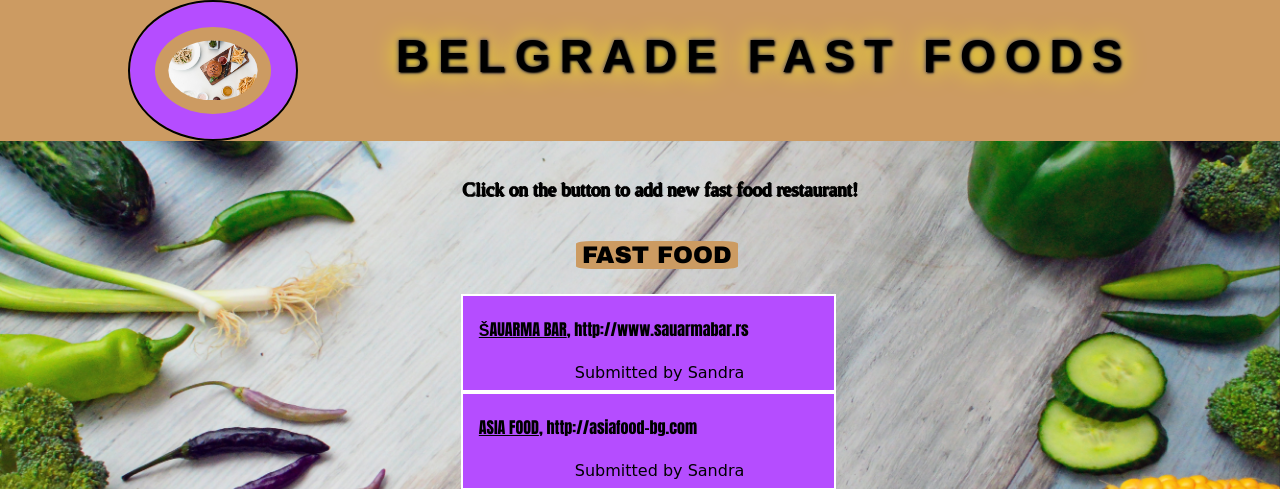
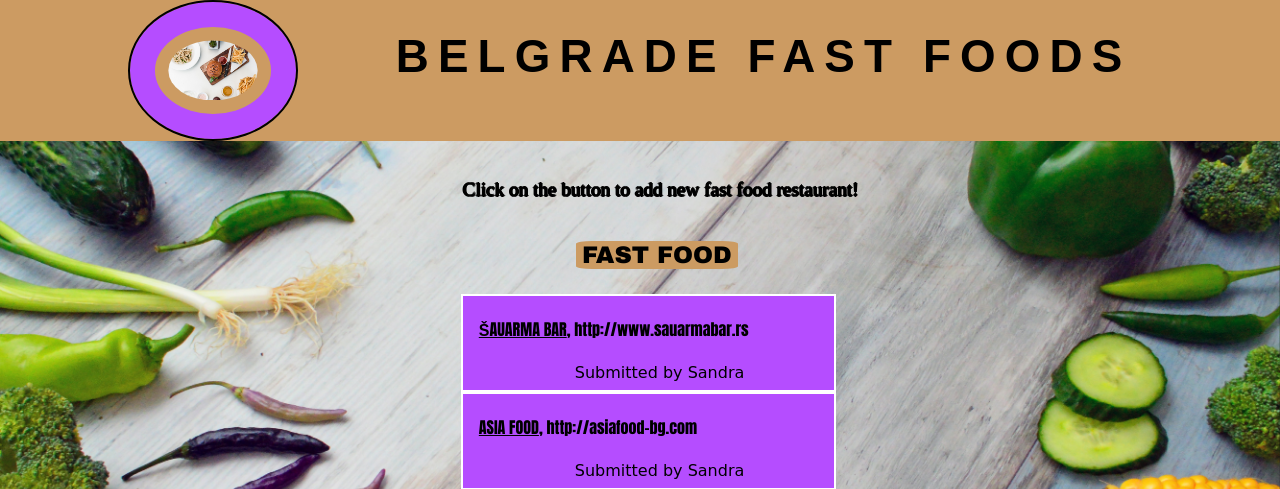
Before and after one commit to SandraNikolic/sandranikolic.github.io, a PHP site: page / in a window 1280 px wide. Shown: the top 489 px of the page. Run offline with PHP 8.4, Linux system fonts and the light colour scheme.

Commit message:
change
change

```diff
--- a/belgrade-food/main.css
+++ b/belgrade-food/main.css
@@ -10,14 +10,13 @@ body {
 header {
     text-align: center;
     overflow: hidden;
-    font-family: Arial, Helvetica, sans-serif;
+    font-family: sans-serif;
     font-size: 1.3em;
     /*background: rgb(252, 236, 236);*/
     background: rgb(204, 155, 98);
 }
 
 h1 {
-    text-shadow: 1px 1px 2px black, 0 0 25px yellow, 0 0 5px darkblue;
     letter-spacing: 0.2em;
     font-size: 2.5em;
     position: relative;
@@ -138,7 +137,7 @@ div.link {
 input.addButt {
     border-radius: 50%;
     font-size: 1.5em;
-    background: #B54DFF;
+    background:  #B54DFF;
     border: none;
     outline: none;
     display: block;
```
